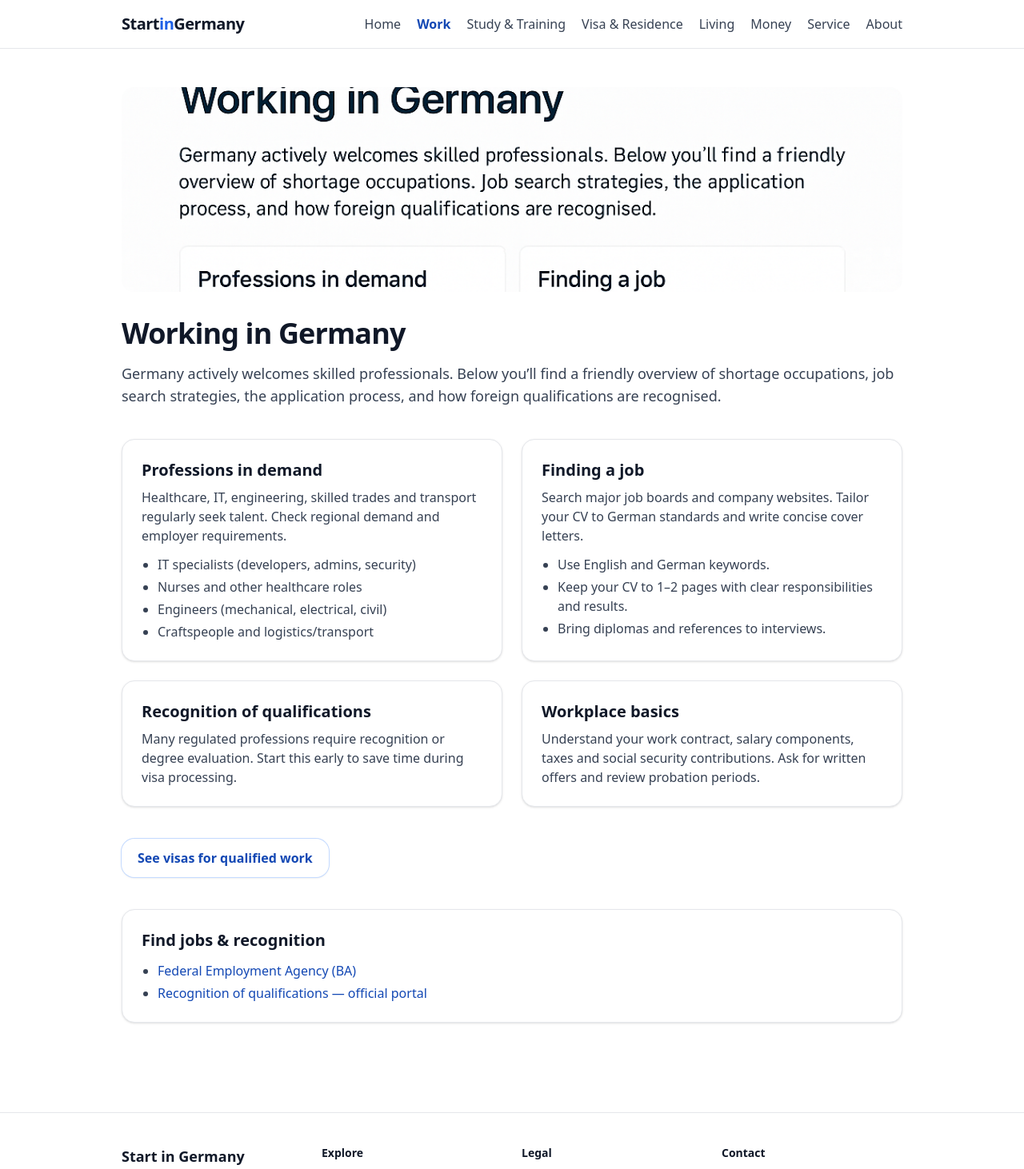
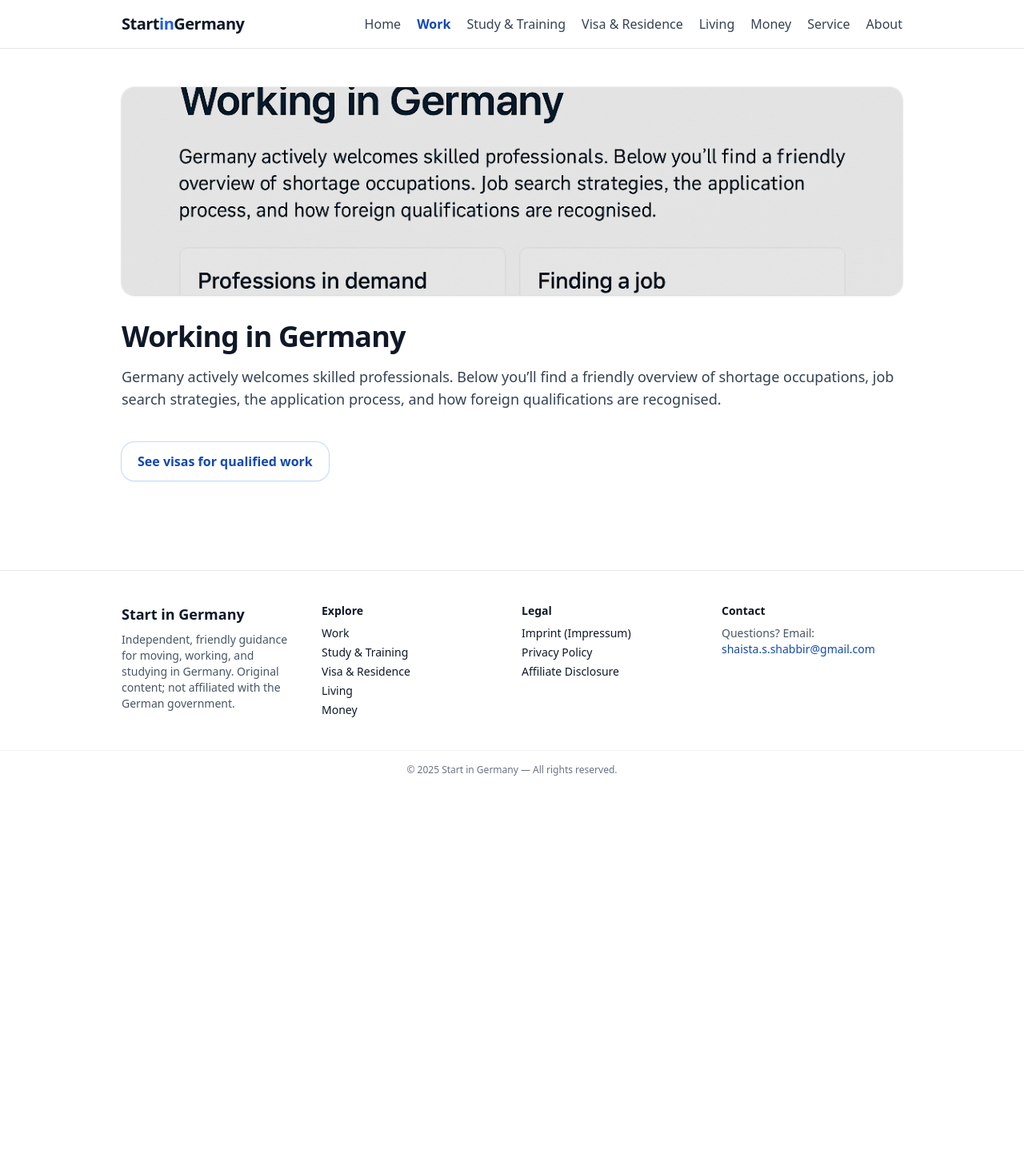
Before and after one commit to ShaistaShabbir-prog/start-in-germany-full, a Next.js app: page /work in a window 1280 px wide. Shown: the top 1462 px of the page at 80% size. After the commit the page ends 987 px from the top, so only its background shows below. Built offline with nearby package versions, Linux system fonts and the light colour scheme.

Commit message:
Polish image layout: reusable Banner + improved Hero

```diff
--- a/app/living/page.tsx
+++ b/app/living/page.tsx
@@ -1,56 +1,14 @@
-import Image from "next/image";
+import Banner from "@/components/Banner";
 
 export default function Living() {
   return (
     <div className="container-narrow py-12">
-      {/* Banner */}
-      <div className="relative h-64 mb-8 rounded-2xl overflow-hidden">
-        <Image
-          src="/images/living.jpg"
-          alt="Cozy German apartment interior with plants and a laptop"
-          fill
-          className="object-cover"
-          priority
-        />
-      </div>
-
-      <h1 className="text-4xl font-extrabold tracking-tight">Living in Germany</h1>
+      <Banner src="/images/living.jpg" alt="Living in Germany" height={260} />
+      <h1 className="mt-8 text-4xl font-extrabold tracking-tight">Living in Germany</h1>
       <p className="mt-4 text-lg text-gray-700">
-        Practical tips on language, housing, mobility, money and insurance to help you settle
-        smoothly.
+        Practical tips on language, housing, mobility, money and insurance to help you settle smoothly.
       </p>
-
-      <section className="mt-10 grid gap-6 md:grid-cols-2">
-        <div className="card">
-          <h2 className="text-xl font-bold">Learning German</h2>
-          <p className="mt-2 text-gray-700">
-            From basic phrases to integration courses—consistent practice pays off. Combine apps,
-            classes and conversation.
-          </p>
-        </div>
-
-        <div className="card">
-          <h2 className="text-xl font-bold">Housing & registration</h2>
-          <p className="mt-2 text-gray-700">
-            Search early, prepare documents, and register your address (Anmeldung) after moving in.
-          </p>
-        </div>
-
-        <div className="card">
-          <h2 className="text-xl font-bold">Money & insurance</h2>
-          <p className="mt-2 text-gray-700">
-            Open a current account, pick the right health insurance and consider helpful optional
-            cover (e.g., liability insurance).
-          </p>
-        </div>
-
-        <div className="card">
-          <h2 className="text-xl font-bold">Everyday life</h2>
-          <p className="mt-2 text-gray-700">
-            Transport tickets, shopping hours, recycling and more useful everyday know-how.
-          </p>
-        </div>
-      </section>
+      {/* … your cards … */}
     </div>
   );
 }
--- a/app/study/page.tsx
+++ b/app/study/page.tsx
@@ -1,50 +1,14 @@
-import Image from "next/image";
+import Banner from "@/components/Banner";
 
 export default function Study() {
   return (
     <div className="container-narrow py-12">
-      {/* Banner */}
-      <div className="relative h-64 mb-8 rounded-2xl overflow-hidden">
-        <Image
-          src="/images/study.jpg"
-          alt="International students on a German university campus"
-          fill
-          className="object-cover"
-          priority
-        />
-      </div>
-
-      <h1 className="text-4xl font-extrabold tracking-tight">Study & Vocational Training</h1>
+      <Banner src="/images/study.jpg" alt="Study in Germany" height={260} />
+      <h1 className="mt-8 text-4xl font-extrabold tracking-tight">Study & Vocational Training</h1>
       <p className="mt-4 text-lg text-gray-700">
-        Germany offers world-class universities and a unique dual vocational training system
-        (Ausbildung). Choose the path that matches your background and goals.
+        Germany offers world-class universities and a unique dual vocational training system (Ausbildung).
       </p>
-
-      <section className="mt-10 grid gap-6 md:grid-cols-2">
-        <div className="card">
-          <h2 className="text-xl font-bold">University studies</h2>
-          <p className="mt-2 text-gray-700">
-            Check admission requirements, plan arrival, and explore work options during studies.
-            Many programmes are taught in English.
-          </p>
-        </div>
-
-        <div className="card">
-          <h2 className="text-xl font-bold">Vocational training (Ausbildung)</h2>
-          <p className="mt-2 text-gray-700">
-            Learn a profession with paid on-the-job training plus school-based modules. Securing a
-            training place is part of the visa process.
-          </p>
-        </div>
-
-        <div className="card">
-          <h2 className="text-xl font-bold">Prospects after graduation</h2>
-          <p className="mt-2 text-gray-700">
-            Graduates often qualify for a residence permit to search for a job or transition directly
-            into work once an offer is secured.
-          </p>
-        </div>
-      </section>
+      {/* … cards as you had … */}
     </div>
   );
 }
--- a/app/work/page.tsx
+++ b/app/work/page.tsx
@@ -1,94 +1,21 @@
-import Image from "next/image";
+import Banner from "@/components/Banner";
 import Link from "next/link";
 
 export default function Work() {
   return (
     <div className="container-narrow py-12">
-      {/* Banner */}
-      <div className="relative h-64 mb-8 rounded-2xl overflow-hidden">
-        <Image
-          src="/images/work.jpg"
-          alt="Working in Germany — professionals in healthcare, IT and engineering"
-          fill
-          className="object-cover"
-          priority
-        />
-      </div>
-
-      <h1 className="text-4xl font-extrabold tracking-tight">Working in Germany</h1>
+      <Banner src="/images/work.jpg" alt="Working in Germany" height={260} />
+      <h1 className="mt-8 text-4xl font-extrabold tracking-tight">Working in Germany</h1>
       <p className="mt-4 text-lg text-gray-700">
         Germany actively welcomes skilled professionals. Below you’ll find a friendly
         overview of shortage occupations, job search strategies, the application process,
         and how foreign qualifications are recognised.
       </p>
-
-      <section className="mt-10 grid gap-6 md:grid-cols-2">
-        <div className="card">
-          <h2 className="text-xl font-bold">Professions in demand</h2>
-          <p className="mt-2 text-gray-700">
-            Healthcare, IT, engineering, skilled trades and transport regularly seek talent.
-            Check regional demand and employer requirements.
-          </p>
-          <ul className="mt-3 list-disc pl-5 text-gray-700 space-y-1">
-            <li>IT specialists (developers, admins, security)</li>
-            <li>Nurses and other healthcare roles</li>
-            <li>Engineers (mechanical, electrical, civil)</li>
-            <li>Craftspeople and logistics/transport</li>
-          </ul>
-        </div>
-
-        <div className="card">
-          <h2 className="text-xl font-bold">Finding a job</h2>
-          <p className="mt-2 text-gray-700">
-            Search major job boards and company websites. Tailor your CV to German standards and
-            write concise cover letters.
-          </p>
-          <ul className="mt-3 list-disc pl-5 text-gray-700 space-y-1">
-            <li>Use English and German keywords.</li>
-            <li>Keep your CV to 1–2 pages with clear responsibilities and results.</li>
-            <li>Bring diplomas and references to interviews.</li>
-          </ul>
-        </div>
-
-        <div className="card">
-          <h2 className="text-xl font-bold">Recognition of qualifications</h2>
-          <p className="mt-2 text-gray-700">
-            Many regulated professions require recognition or degree evaluation. Start this early to
-            save time during visa processing.
-          </p>
-        </div>
-
-        <div className="card">
-          <h2 className="text-xl font-bold">Workplace basics</h2>
-          <p className="mt-2 text-gray-700">
-            Understand your work contract, salary components, taxes and social security
-            contributions. Ask for written offers and review probation periods.
-          </p>
-        </div>
-      </section>
-
+      {/* … rest unchanged … */}
       <div className="mt-10">
-        <Link className="btn btn-ghost" href="/visa">
-          See visas for qualified work
-        </Link>
+        <Link className="btn btn-ghost" href="/visa">See visas for qualified work</Link>
       </div>
-
-      {/* Official links */}
-      <div className="mt-10 card">
-        <h2 className="text-xl font-bold">Find jobs & recognition</h2>
-        <ul className="mt-3 list-disc pl-5 text-gray-700 space-y-1">
-          <li>
-            <a className="text-brand-700" target="_blank" rel="noreferrer" href="https://www.arbeitsagentur.de/en">
-              Federal Employment Agency (BA)
-            </a>
-          </li>
-          <li>
-            <a className="text-brand-700" target="_blank" rel="noreferrer" href="https://www.anerkennung-in-deutschland.de/html/en/index.php">
-              Recognition of qualifications — official portal
-            </a>
-          </li>
-        </ul>
-      </div>
+      {/* official links block */}
     </div>
   );
 }
--- /dev/null
+++ b/components/Banner.tsx
@@ -0,0 +1,27 @@
+import Image from "next/image";
+
+export default function Banner({
+  src,
+  alt,
+  height = 260,
+  overlay = true,
+  className = "",
+  priority = false,
+}: {
+  src: string;
+  alt: string;
+  height?: number;       // 220–360 looks good
+  overlay?: boolean;     // soft dark layer for readability
+  className?: string;
+  priority?: boolean;
+}) {
+  return (
+    <div
+      className={`relative rounded-2xl overflow-hidden shadow-sm ring-1 ring-black/5 ${className}`}
+      style={{ height }}
+    >
+      <Image src={src} alt={alt} fill className="object-cover" priority={priority} />
+      {overlay && <div className="absolute inset-0 bg-black/10" />}
+    </div>
+  );
+}
--- a/components/Hero.tsx
+++ b/components/Hero.tsx
@@ -3,7 +3,8 @@ import Link from "next/link";
 
 export default function Hero() {
   return (
-    <section className="relative h-[500px] md:h-[600px] overflow-hidden">
+    <section className="relative overflow-hidden">
+      <div className="relative h-[520px] md:h-[600px]">
         <Image
           src="/images/hero.jpg"
           alt="Arriving in Germany"
@@ -11,19 +12,23 @@ export default function Hero() {
           priority
           className="object-cover"
         />
-      <div className="absolute inset-0 bg-black/40" />
-      <div className="relative z-10 container-narrow py-20 text-white">
-        <h1 className="text-4xl md:text-6xl font-extrabold">
+        <div className="absolute inset-0 bg-gradient-to-b from-black/60 via-black/40 to-black/20" />
+      </div>
+
+      <div className="container-narrow">
+        <div className="-mt-48 md:-mt-60 mb-10">
+          <div className="rounded-2xl bg-white/90 backdrop-blur p-8 md:p-10 shadow-md ring-1 ring-black/5">
+            <h1 className="text-4xl md:text-6xl font-extrabold tracking-tight">
               Start your journey in Germany
             </h1>
-        <p className="mt-4 max-w-xl text-lg text-white/90">
-          Friendly guidance on visas, jobs, study, and living.
+            <p className="mt-4 max-w-2xl text-lg text-gray-700">
+              Friendly guidance on visas, jobs, study, living and finances.
             </p>
-        <div className="mt-6 flex gap-3">
+            <div className="mt-6 flex flex-wrap gap-3">
               <Link href="/visa" className="btn btn-primary">Visa options</Link>
-          <Link href="/finances" className="btn btn-ghost bg-white/80 text-brand-700">
-            Free bank & card
-          </Link>
+              <Link href="/finances" className="btn btn-ghost">Free bank & card</Link>
+            </div>
+          </div>
         </div>
       </div>
     </section>
```
Also changed, not shown: app/visa/page.tsx (+7 -89 lines). Lines whose indentation alone changed are shown as unchanged.
